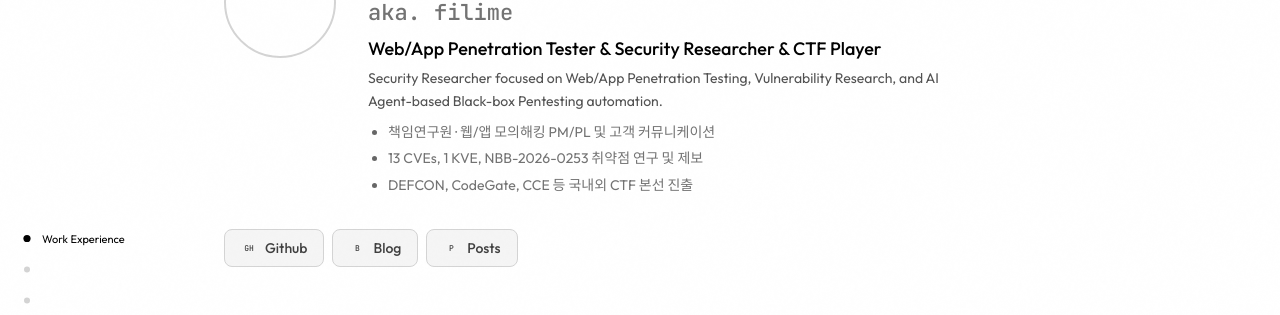
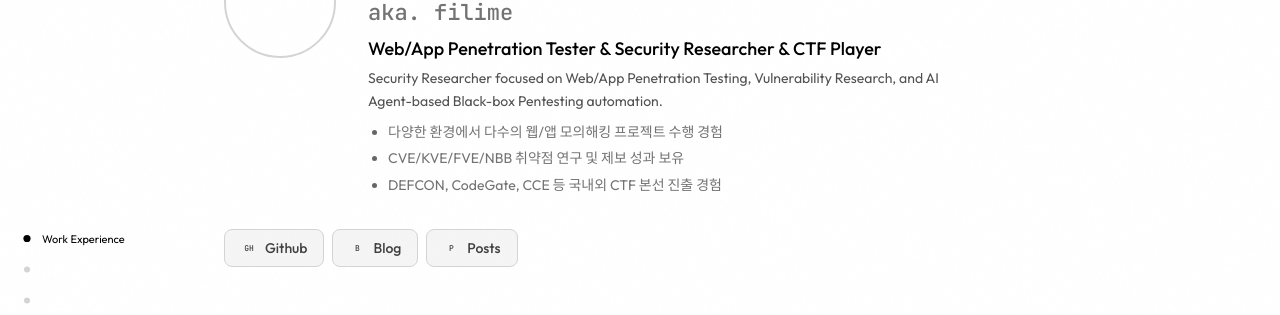
Before and after one commit to filime/filime.github.io, a Jekyll site: the page built from index.html, in a window 1280 px wide and 900 px high. Shown: the part 150-465 px from the top of the window. Built offline with Jekyll 4.4.1, drawn with Linux system fonts in a browser that asks for light colours.

Commit message:
Use portfolio wording for highlights

```diff
--- a/index.html
+++ b/index.html
@@ -32,9 +32,9 @@
         <p class="intro-role">Web/App Penetration Tester &amp; Security Researcher &amp; CTF Player</p>
         <p class="intro-summary">Security Researcher focused on Web/App Penetration Testing, Vulnerability Research, and AI Agent-based Black-box Pentesting automation.</p>
         <ul class="intro-highlights">
-          <li>책임연구원 · 웹/앱 모의해킹 PM/PL 및 고객 커뮤니케이션</li>
-          <li>13 CVEs, 1 KVE, NBB-2026-0253 취약점 연구 및 제보</li>
-          <li>DEFCON, CodeGate, CCE 등 국내외 CTF 본선 진출</li>
+          <li>다양한 환경에서 다수의 웹/앱 모의해킹 프로젝트 수행 경험</li>
+          <li>CVE/KVE/FVE/NBB 취약점 연구 및 제보 성과 보유</li>
+          <li>DEFCON, CodeGate, CCE 등 국내외 CTF 본선 진출 경험</li>
         </ul>
       </div>
     </div>
```
